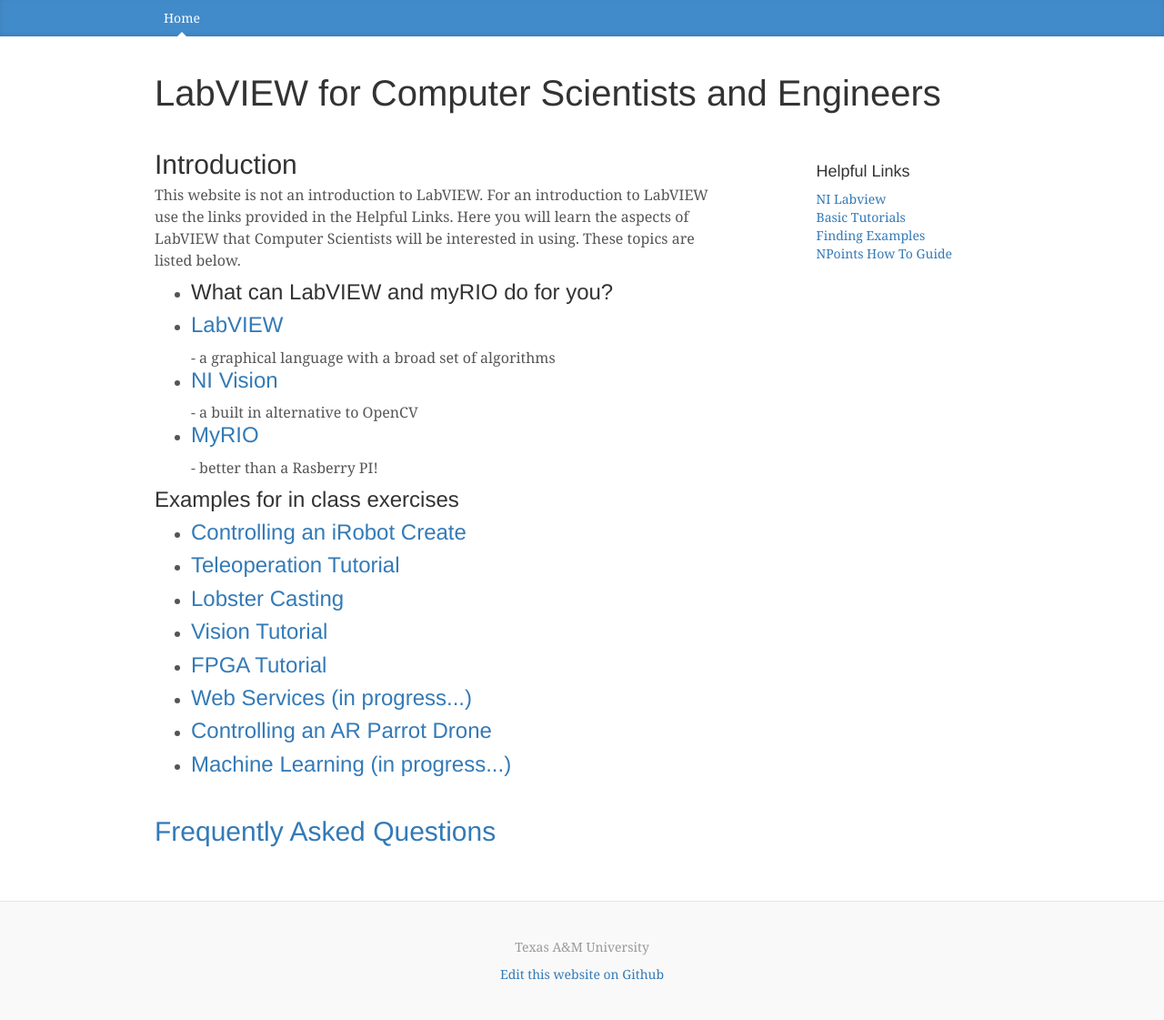
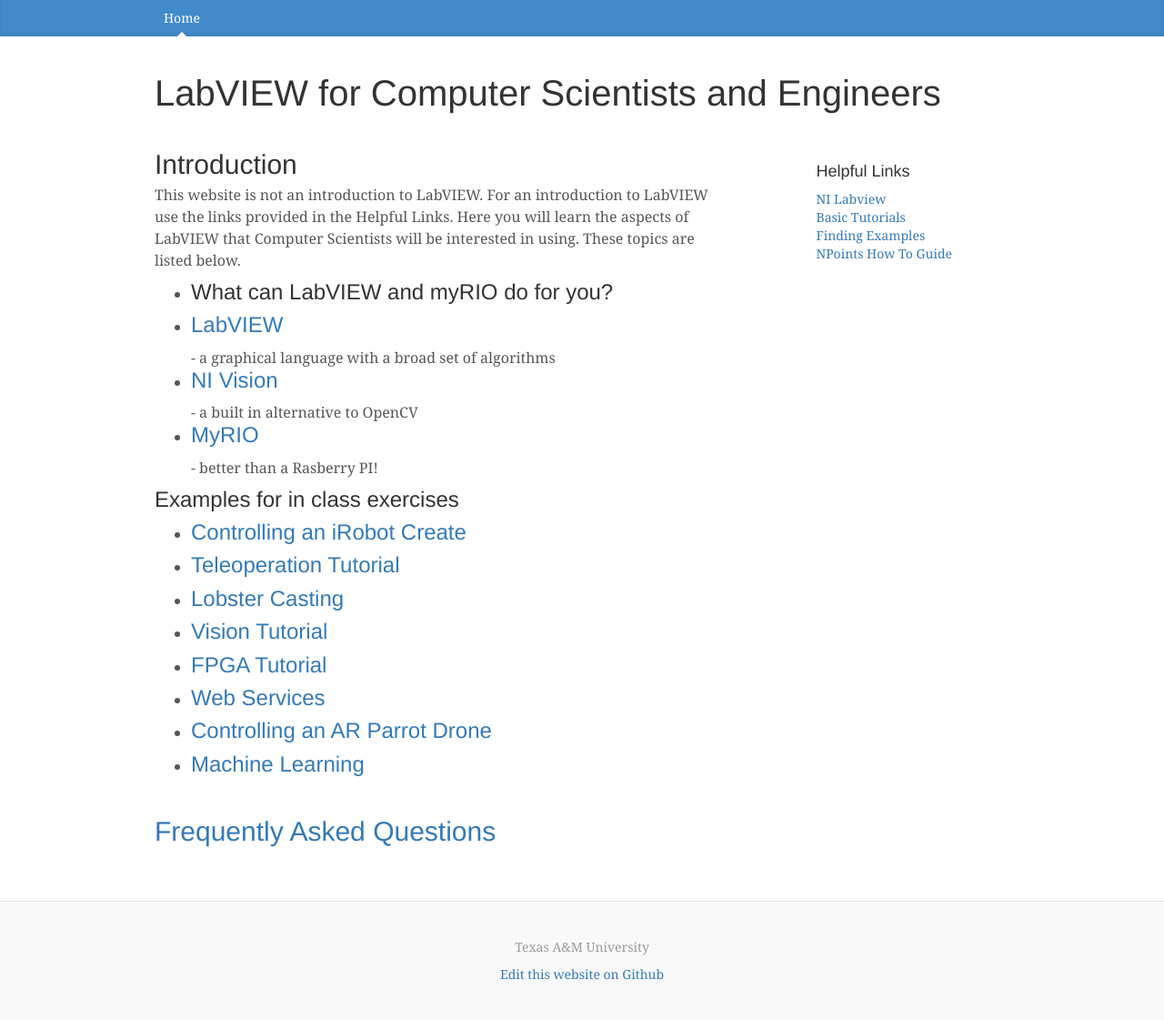
Before and after one commit to LabVIEW-Robotics/LabVIEW-Robotics.github.io, a Jekyll site: the page built from index.html, in a window 1280 px wide. Shown: the whole page at 91% size. Built offline with Jekyll 4.4.1, drawn with Linux system fonts in a browser that asks for light colours; nearby versions of some CDN libraries; Markdown is read by kramdown in place of the engine named in the settings.

Commit message:
remove in progress

```diff
--- a/index.html
+++ b/index.html
@@ -33,9 +33,9 @@
 <li><h3><a href="/lobster-casting/">Lobster Casting</a></h3></li>
 <li><h3><a href="/vision-tutorial/">Vision Tutorial</h3></li>
 <li><h3><a href="/fpga/">FPGA Tutorial</a></h3></li>
-<li><h3><a href="/web-services/">Web Services (in progress...)</a></h3></li>
+<li><h3><a href="/web-services/">Web Services</a></h3></li>
 <li><h3><a href="/parrot-drone/">Controlling an AR Parrot Drone</a></h3></li>
-<li><h3><a href="/learning/">Machine Learning (in progress...)</a><h3></li>
+<li><h3><a href="/learning/">Machine Learning</a><h3></li>
 </ul>
 </p>
 <p>
```
